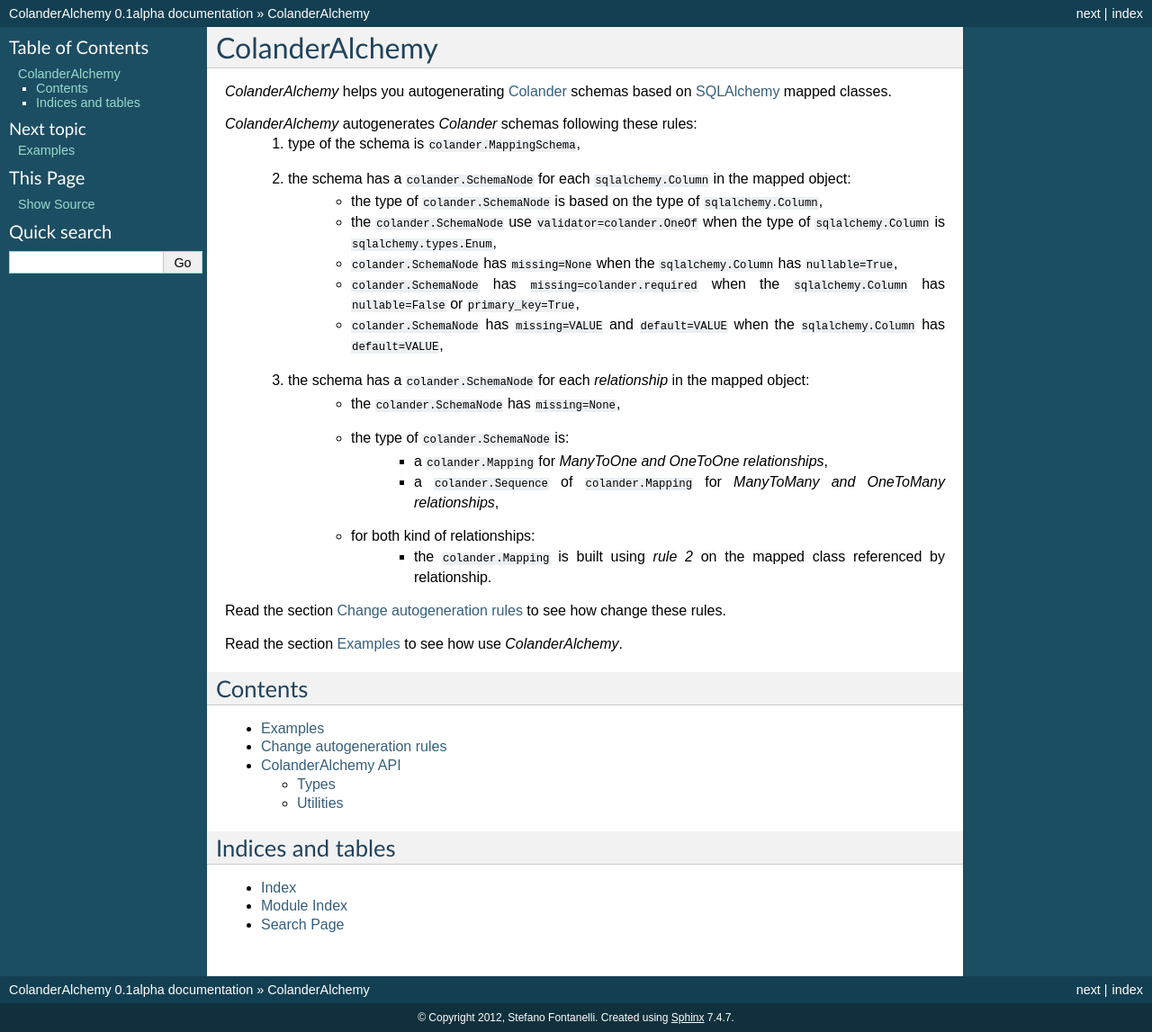
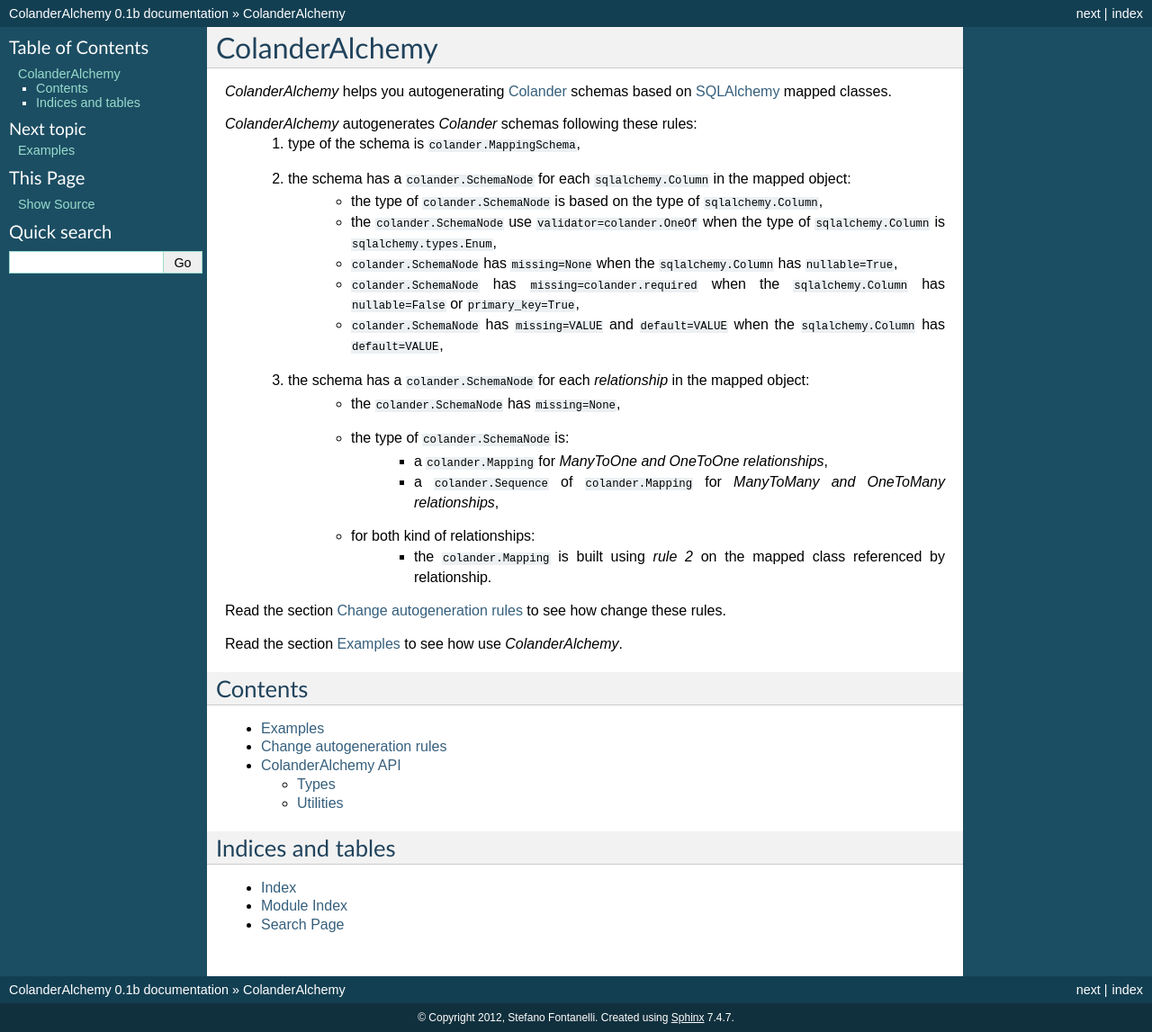
Before and after one commit to stefanofontanelli/ColanderAlchemy, a Sphinx documentation site: the page built from docs/source/index.rst, in a window 1280 px wide. Shown: the whole page at 90% size. Built offline with Sphinx 7.4.7, drawn with Linux system fonts in a browser that asks for light colours.

Commit message:
Update documentation.

```diff
--- a/docs/source/conf.py
+++ b/docs/source/conf.py
@@ -48,9 +48,9 @@
 # built documents.
 #
 # The short X.Y version.
-version = '0.1a'
+version = '0.1'
 # The full version, including alpha/beta/rc tags.
-release = '0.1alpha'
+release = '0.1b'
 
 # The language for content autogenerated by Sphinx. Refer to documentation
 # for a list of supported languages.
```
Also changed, not shown: 1 other file.
